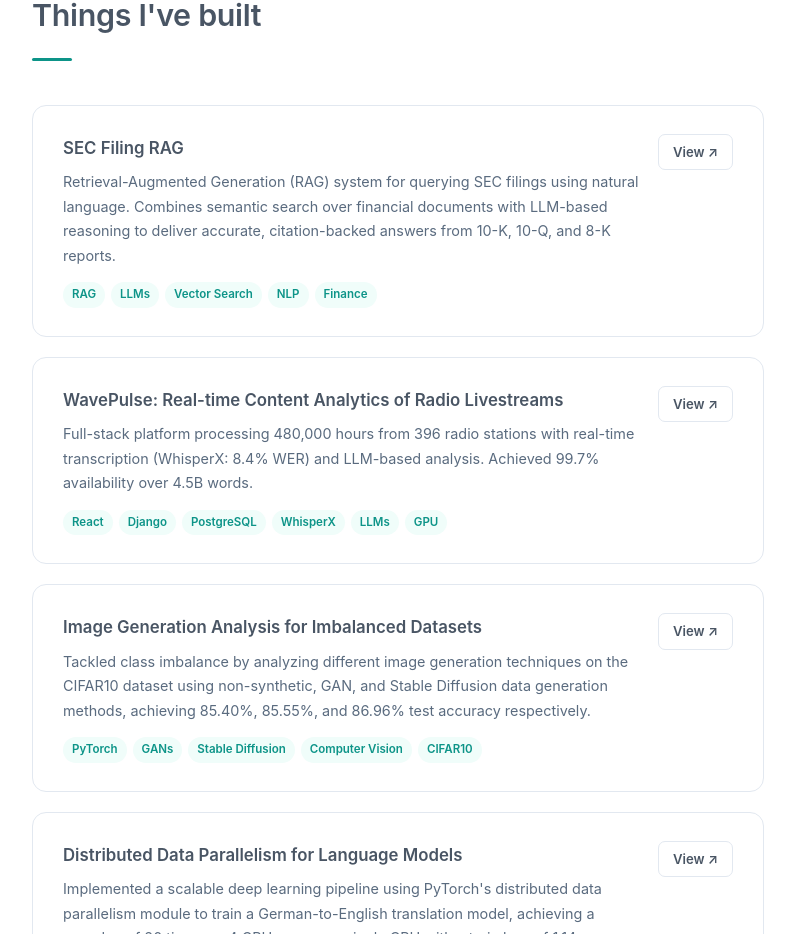
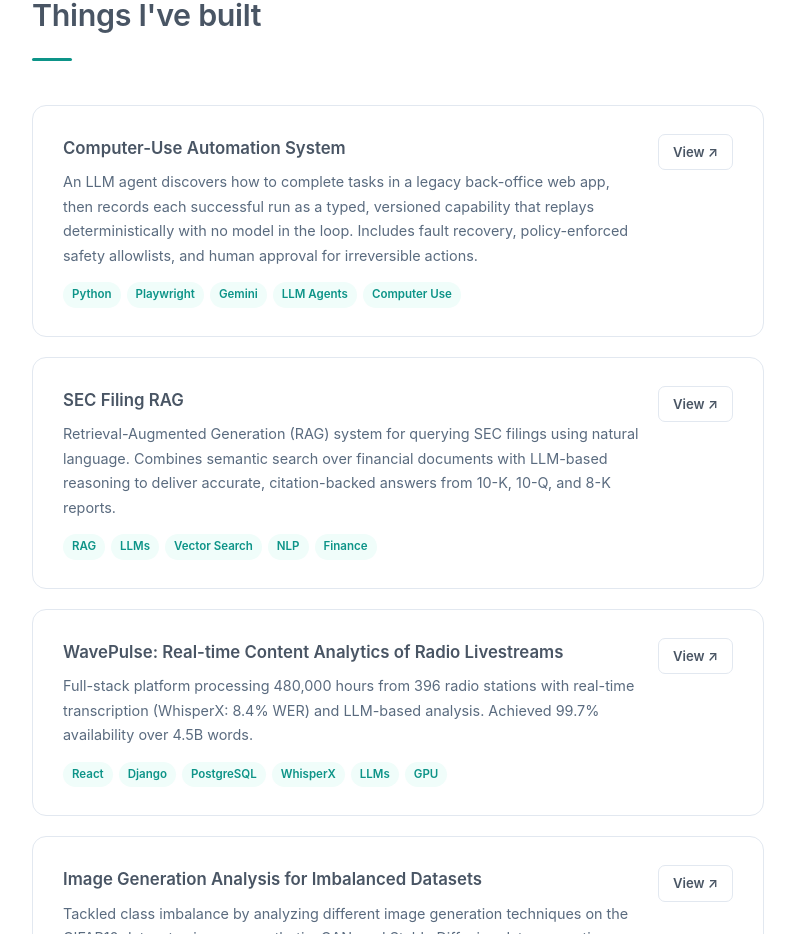
Before and after one commit to shrutz510/shrutz510.github.io, a React (Create React App) app: page / in a window 1280 px wide. Shown: the part 7979-8913 px from the top of the page, without its empty margins (242-1037 px from the left). Built offline with nearby package versions, Linux system fonts and the light colour scheme; the HTML template or start-up script is replaced by a standard one.

Commit message:
Add Computer-Use Automation project

```diff
--- a/src/data/portfolio.js
+++ b/src/data/portfolio.js
@@ -243,6 +243,12 @@ export const publications = [
 
 export const projects = [
   {
+    title: 'Computer-Use Automation System',
+    description: 'An LLM agent discovers how to complete tasks in a legacy back-office web app, then records each successful run as a typed, versioned capability that replays deterministically with no model in the loop. Includes fault recovery, policy-enforced safety allowlists, and human approval for irreversible actions.',
+    tags: ['Python', 'Playwright', 'Gemini', 'LLM Agents', 'Computer Use'],
+    link: 'https://github.com/shrutz510/computer-use-automation',
+  },
+  {
     title: 'SEC Filing RAG',
     description: 'Retrieval-Augmented Generation (RAG) system for querying SEC filings using natural language. Combines semantic search over financial documents with LLM-based reasoning to deliver accurate, citation-backed answers from 10-K, 10-Q, and 8-K reports.',
     tags: ['RAG', 'LLMs', 'Vector Search', 'NLP', 'Finance'],
```
